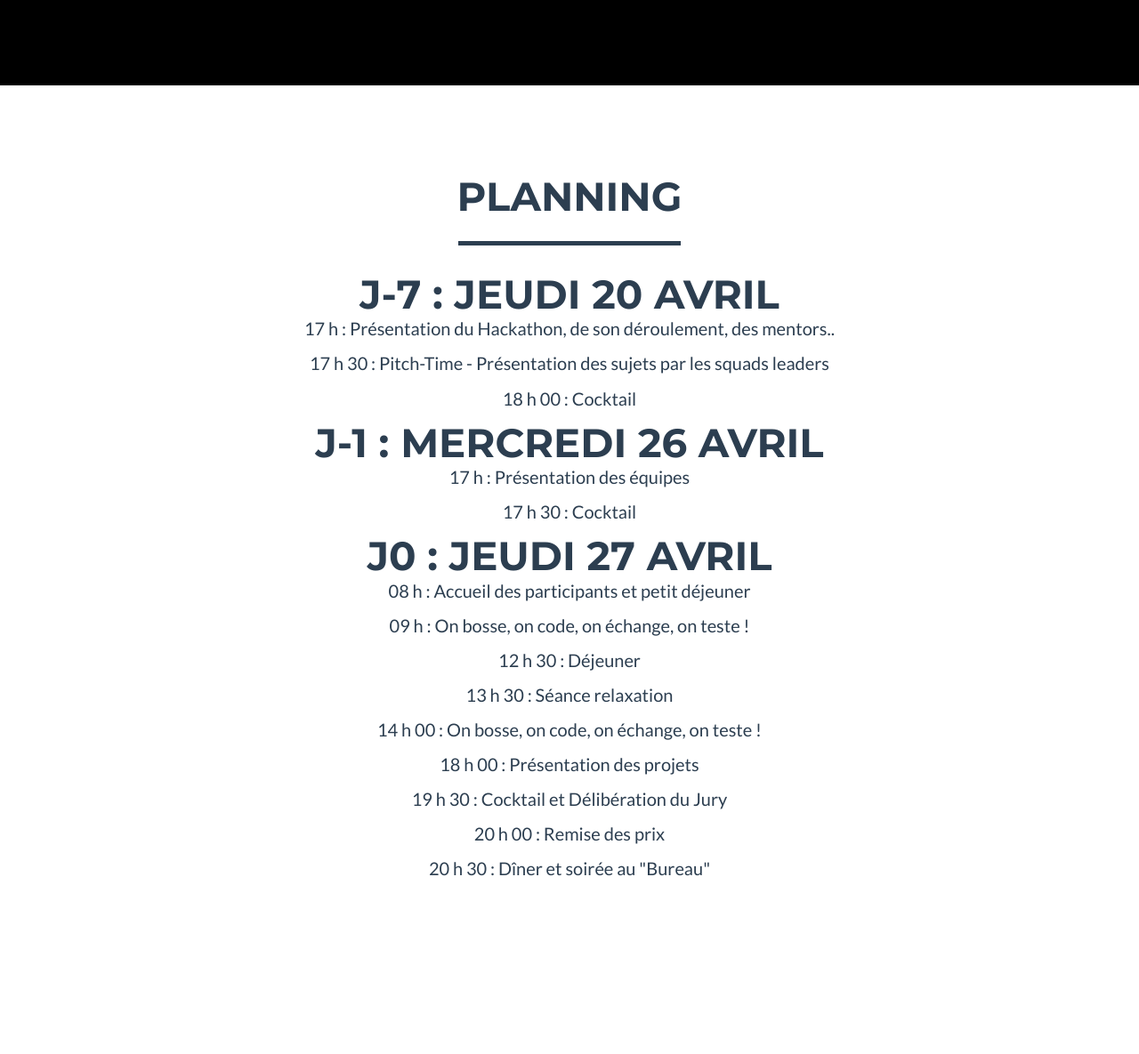
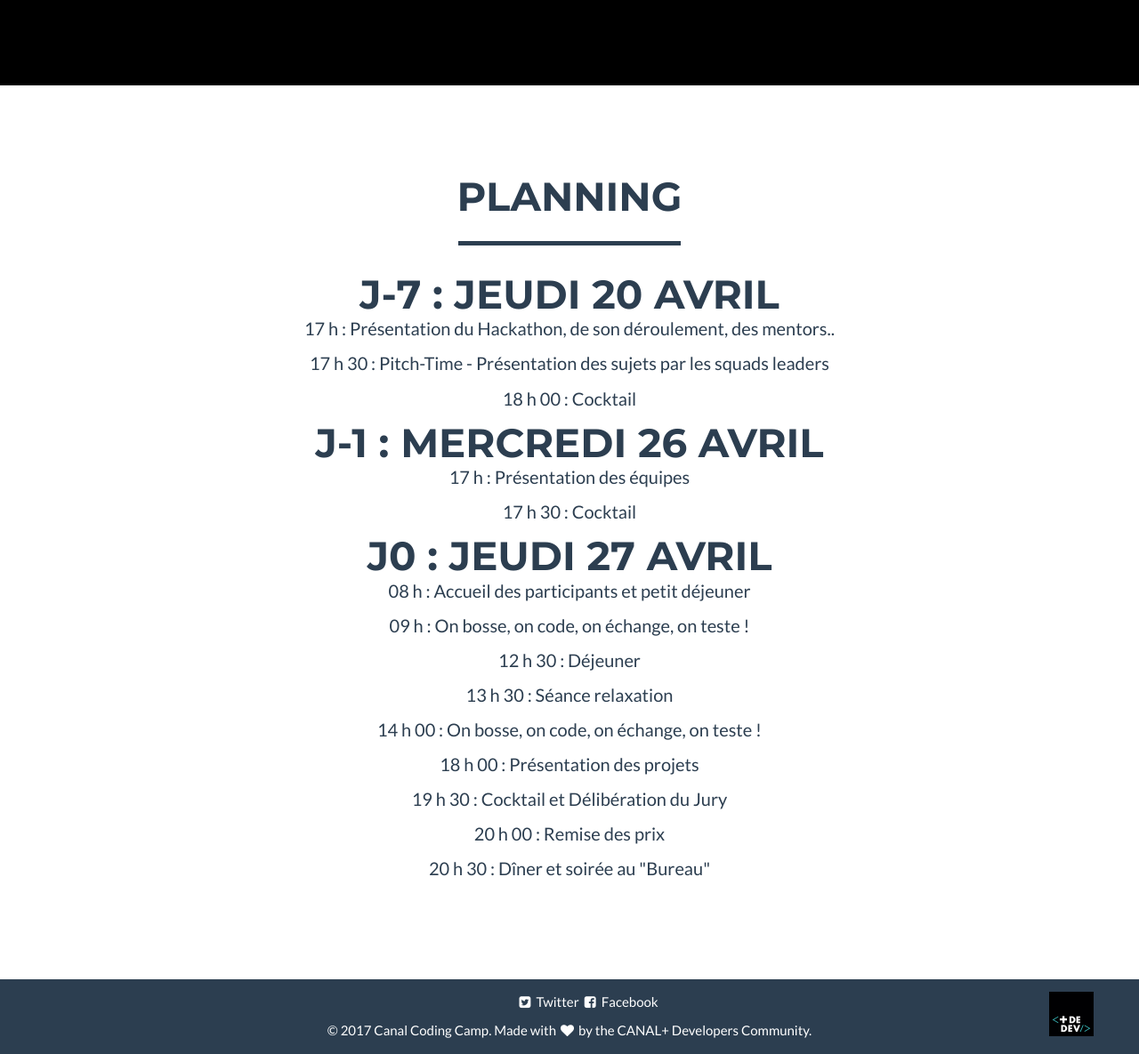
Before and after one commit to canalplus/canal-coding-camp, a Jekyll site: the page built from index.md, in a window 1280 px wide and 1400 px high, scrolled down 1853 px, cut to the strip 215-1400 px from the top of the window. Shown: the whole strip at 89% size. Built offline with Jekyll 4.4.1, drawn with Linux system fonts in a browser that asks for light colours; before the commit the page ends 3191 px from its top, so only the background shows below that.

Commit message:
add footer

```diff
--- a/_config.yml
+++ b/_config.yml
@@ -19,3 +19,11 @@ footer:
 
 camp:
   date: Journée du 27 avril 2017
+
+# Social Sharing
+twitter:
+  username               : plusdedev
+facebook:
+  username               : plusdedev
+  app_id                 :
+  publisher              : plusdedev
--- a/_includes/footer.html
+++ b/_includes/footer.html
@@ -1 +1,21 @@
-<footer class="site-footer">© 2017 CANAL+. Made with  by the CANAL+ Developers Community.</footer>
+<footer>
+  <img src="{{ '/img/plusdedev.png' | relative_url }}" />
+  <div class="page__footer-follow container">
+    <ul class="social-icons">
+      {% if site.data.ui-text[site.locale].follow_label %}
+        <li><strong>{{ site.data.ui-text[site.locale].follow_label }}</strong></li>
+      {% endif %}
+      {% if site.twitter.username %}
+        <li><a href="https://twitter.com/{{ site.twitter.username }}"><i class="fa fa-fw fa-twitter-square" aria-hidden="true"></i> Twitter</a></li>
+      {% endif %}
+      {% if site.facebook.username %}
+        <li><a href="https://facebook.com/{{ site.facebook.username }}"><i class="fa fa-fw fa-facebook-square" aria-hidden="true"></i> Facebook</a></li>
+      {% endif %}
+      {% if site.author.github %}
+        <li><a href="http://github.com/{{ site.author.github }}"><i class="fa fa-fw fa-github" aria-hidden="true"></i> GitHub</a></li>
+      {% endif %}
+    </ul>
+  </div>
+
+  <div class="page__footer-copyright container">&copy; {{ site.time | date: '%Y' }} {{ site.name | default: site.title }}. Made with <span class="love"><i class="fa fa-fw fa-heart" aria-hidden="true"></i></span> by the CANAL+ Developers Community.</div>
+</footer>
--- a/_includes/head.html
+++ b/_includes/head.html
@@ -7,6 +7,8 @@
     {% if site.meta_author %}<meta name="author" content="{{ site.meta_author }}">{% endif %}
     <link rel="canonical" href="{{ page.url | replace:'index.html','' | prepend: site.url }}">
     <link rel="alternate" type="application/rss+xml" title="RSS" href="/feed.xml">
+
+    <link rel="icon" href="{{ '/img/plusdedev.ico' | relative_url }}">
 
     <!-- Custom CSS & Bootstrap Core CSS - Uses Bootswatch Flatly Theme: http://bootswatch.com/flatly/ -->
     <link rel="stylesheet" href="{{ '/style.css?v=' | append: site.github.build_revision | relative_url }}">
```
Also changed, not shown: _includes/css/main.css (+31 -0 lines).
